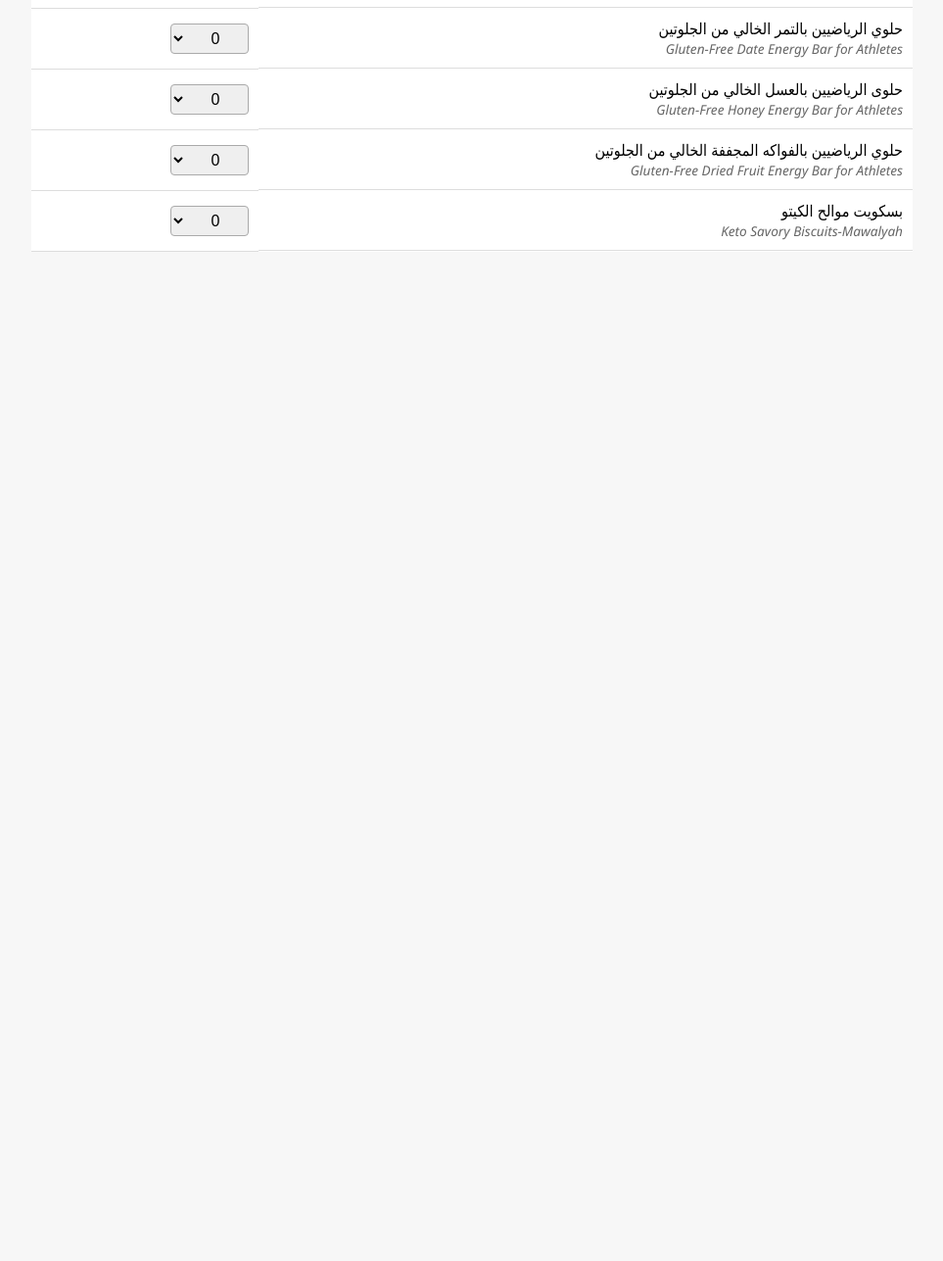
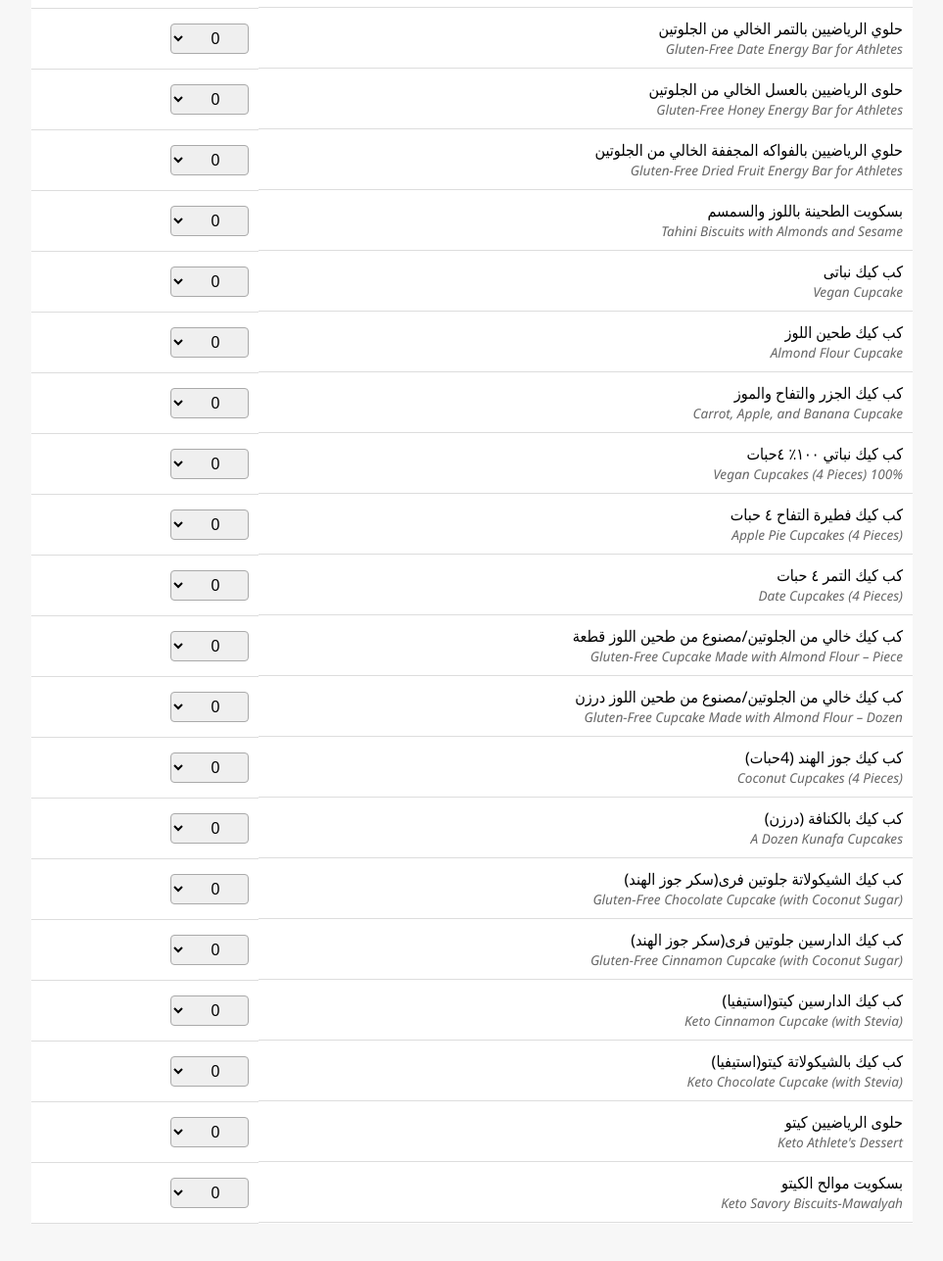
Before and after one commit to sli0tin/sweetorder, a website: page nawaqis.html in a window 1280 px wide. Shown: the part 5135-6422 px from the top of the page at 98% size, without its empty margins (158-1121 px from the left). Before the commit the page ends 5432 px from the top, so only its background shows below. Drawn offline with Linux system fonts and the light colour scheme.

Commit message:
Update nawaqis.html

```diff
--- a/nawaqis.html
+++ b/nawaqis.html
@@ -285,6 +285,22 @@
 {ar: "حلوي الرياضيين بالتمر الخالي من الجلوتين", en: "Gluten-Free Date Energy Bar for Athletes"},
 {ar: "حلوى الرياضيين بالعسل الخالي من الجلوتين", en: "Gluten-Free Honey Energy Bar for Athletes"},
 {ar: "حلوي الرياضيين بالفواكه المجففة الخالي من الجلوتين", en: "Gluten-Free Dried Fruit Energy Bar for Athletes"},
+{ar: "بسكويت الطحينة باللوز والسمسم", en: "Tahini Biscuits with Almonds and Sesame"},
+{ar: "كب كيك نباتى", en: "Vegan Cupcake"},
+{ar: "كب كيك طحين اللوز", en: "Almond Flour Cupcake"},
+{ar: "كب كيك الجزر والتفاح والموز", en: "Carrot, Apple, and Banana Cupcake"},
+{ar: "كب كيك نباتي ١٠٠٪ ٤حبات", en: "100% Vegan Cupcakes (4 Pieces)"},
+{ar: "كب كيك فطيرة التفاح ٤ حبات", en: "Apple Pie Cupcakes (4 Pieces)"},
+{ar: "كب كيك التمر ٤ حبات", en: "Date Cupcakes (4 Pieces)"},
+{ar: "كب كيك خالي من الجلوتين/مصنوع من طحين اللوز قطعة", en: "Gluten-Free Cupcake Made with Almond Flour – Piece"},
+{ar: "كب كيك خالي من الجلوتين/مصنوع من طحين اللوز درزن", en: "Gluten-Free Cupcake Made with Almond Flour – Dozen"},
+{ar: "كب كيك جوز الهند (4حبات)", en: "Coconut Cupcakes (4 Pieces)"},
+{ar: "كب كيك بالكنافة (درزن)", en: "A Dozen Kunafa Cupcakes"},
+{ar: "كب كيك الشيكولاتة جلوتين فرى(سكر جوز الهند)", en: "Gluten-Free Chocolate Cupcake (with Coconut Sugar)"},
+{ar: "كب كيك الدارسين جلوتين فرى(سكر جوز الهند)", en: "Gluten-Free Cinnamon Cupcake (with Coconut Sugar)"},
+{ar: "كب كيك الدارسين كيتو(استيفيا)", en: "Keto Cinnamon Cupcake (with Stevia)"},
+{ar: "كب كيك بالشيكولاتة كيتو(استيفيا)", en: "Keto Chocolate Cupcake (with Stevia)"},
+{ar: "حلوى الرياضيين كيتو", en: "Keto Athlete's Dessert"},
 {ar: "بسكويت موالح الكيتو", en: "Keto Savory Biscuits-Mawalyah"}
 ];
 
```
